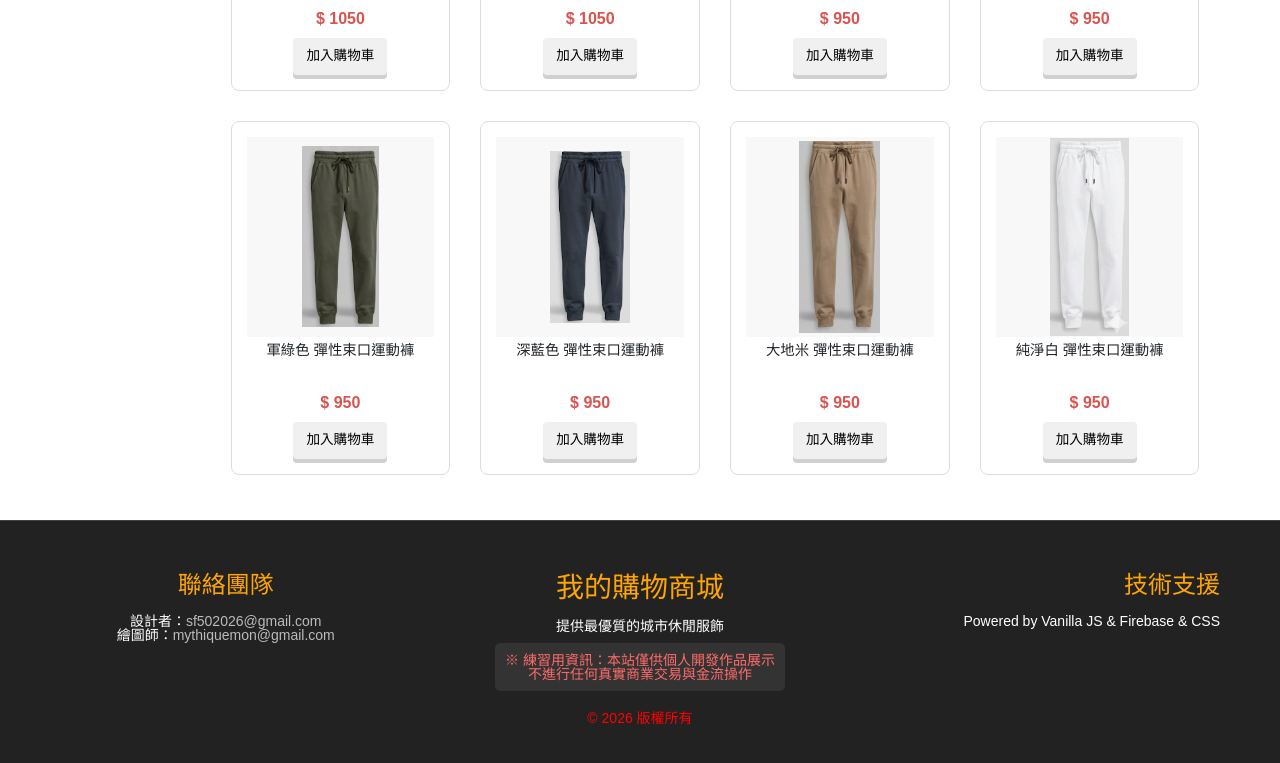
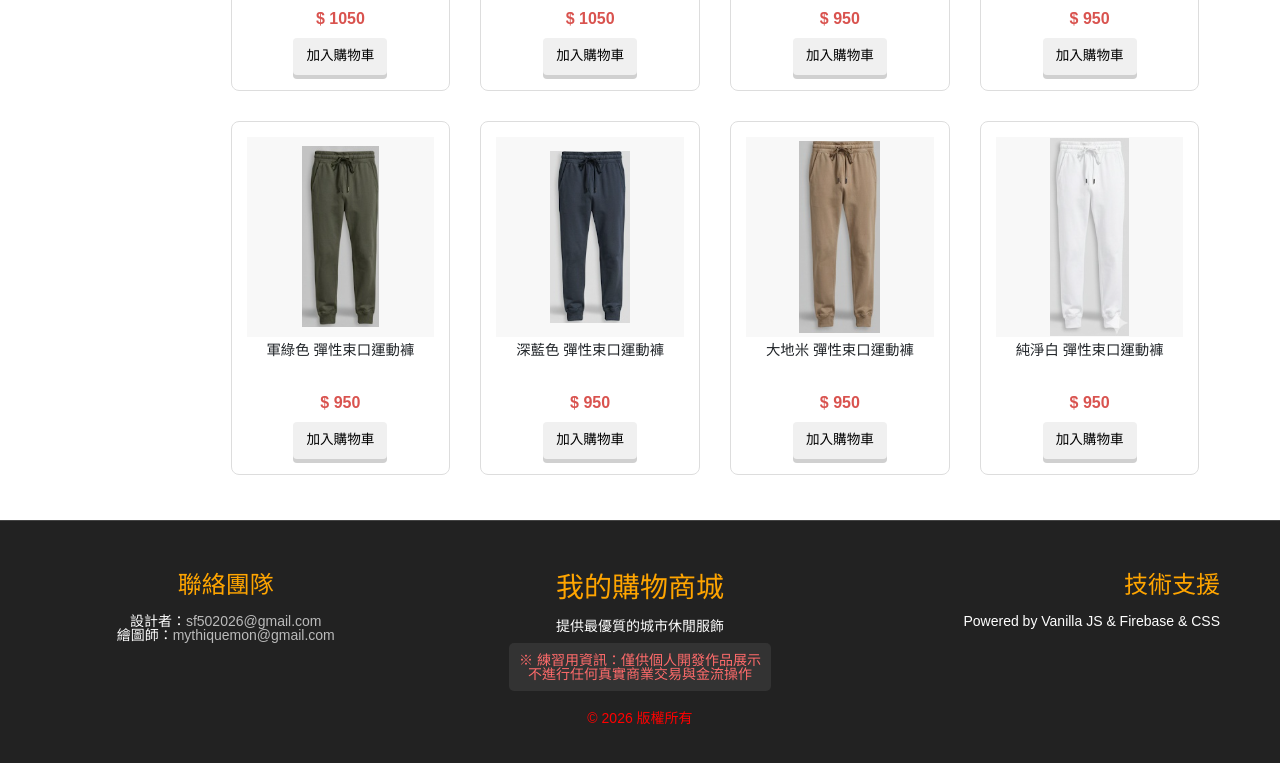
Before and after one commit to pnnnnnnnnn/HTML-Project, a website built with Vite: page index.html in a window 1280 px wide. Shown: the part 5505-6268 px from the top of the page. Built offline with nearby package versions, Linux system fonts and the light colour scheme; a script that the page names is missing; files whose address does not match are found by name.

Commit message:
已完成

```diff
--- a/index.html
+++ b/index.html
@@ -76,7 +76,7 @@
                 <h3>我的購物商城</h3>
                 <p class="brand-slogan">提供最優質的城市休閒服飾</p>
                 <div class="practice-notice">
-                    <p>※ 練習用資訊：本站僅供個人開發作品展示</p>
+                    <p>※ 練習用資訊：僅供個人開發作品展示</p>
                     <p>不進行任何真實商業交易與金流操作</p>
                 </div>
                 <p class="copyright">&copy; 2026 版權所有</p>
```
Also changed, not shown: README.md.
